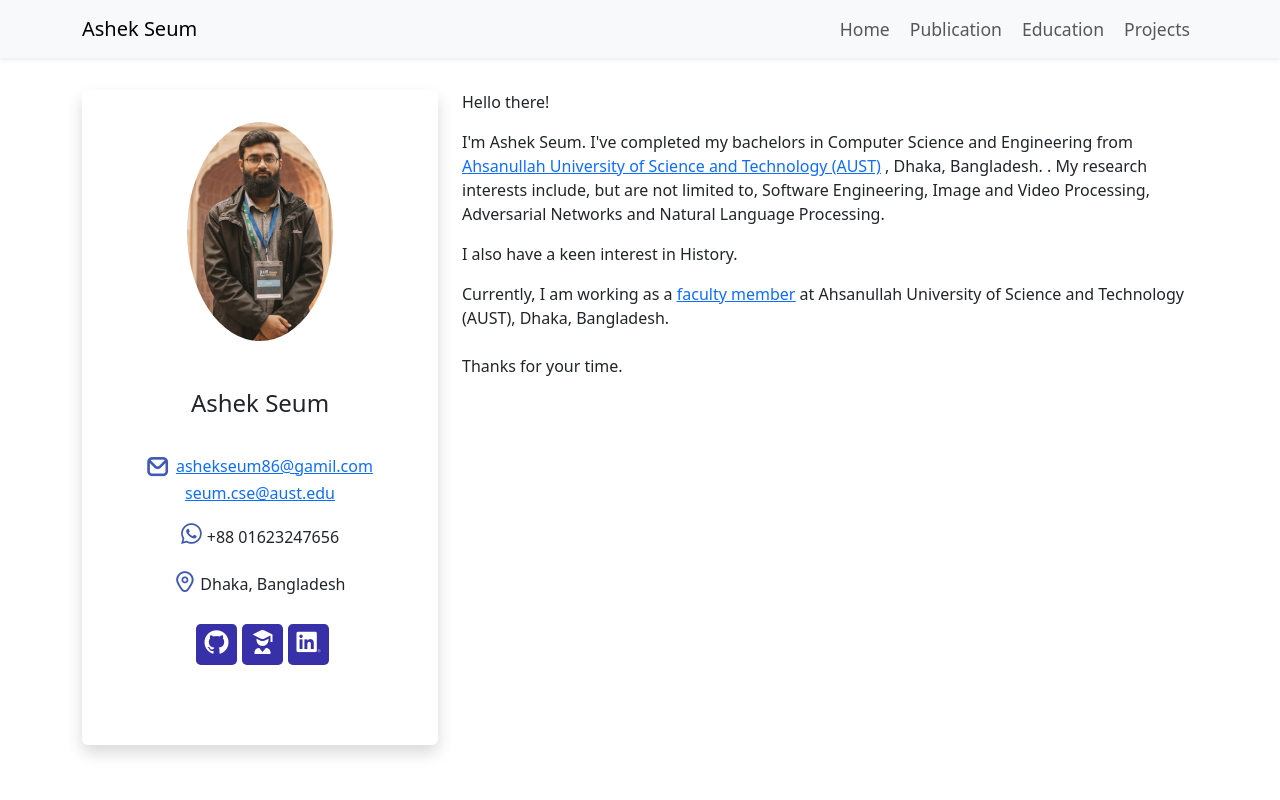
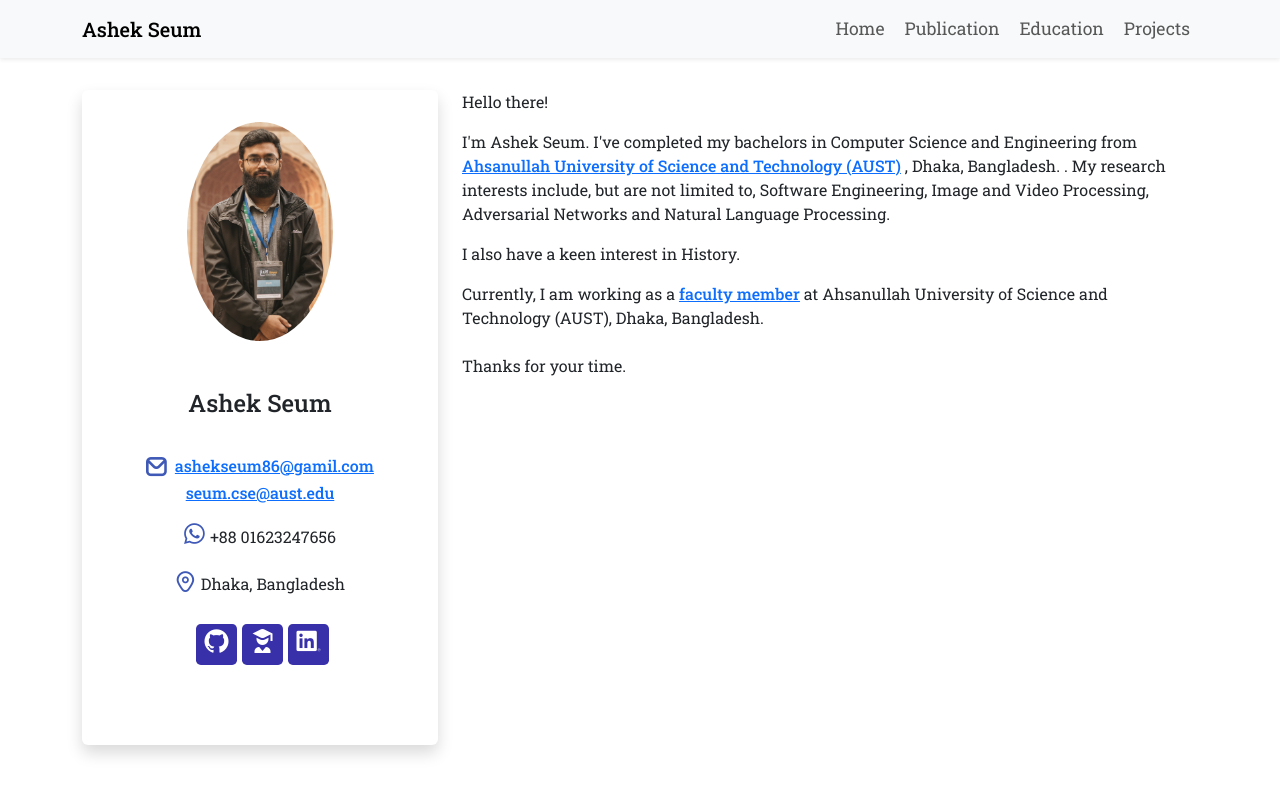
Before and after one commit to Sakib97/portfolio, a React (Vite) app: page / in a window 1280 px wide. Shown: the top 800 px of the page. Built offline with nearby package versions, Linux system fonts and the light colour scheme; no server answers.

Commit message:
feat: Add Roboto Slab font and apply it as the default font family

```diff
--- a/src/index.css
+++ b/src/index.css
@@ -1,3 +1,9 @@
+
+@import url('https://fonts.googleapis.com/css2?family=Roboto+Slab:wght@100..900&display=swap');
+*{
+  font-family: "Roboto Slab", serif;
+}
+
 :root {
   font-family: system-ui, Avenir, Helvetica, Arial, sans-serif;
   line-height: 1.5;
```
